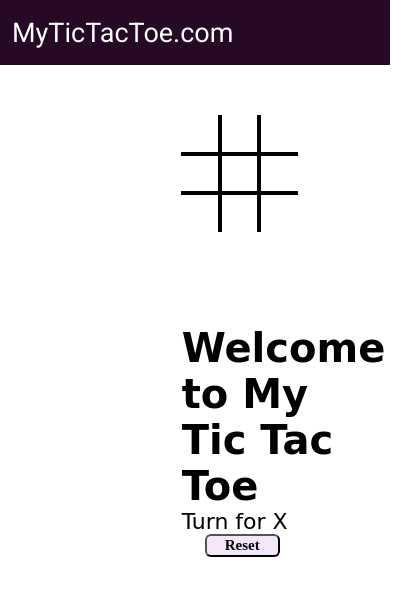
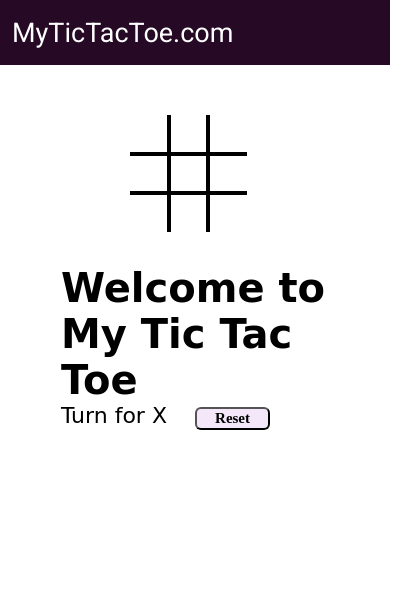
Before and after one commit to Koyandechirag/Tic-Tac-Toe-Game, a plain HTML site: page index.html in a window 390 px wide. Shown: the whole page, 419 px wide, since content can reach past the window. Drawn offline with Linux system fonts and the light colour scheme; a web font is replaced by a local one.

Commit message:
Update style.css

```diff
--- a/style.css
+++ b/style.css
@@ -104,10 +104,12 @@ nav ul{
 {
     .gameInfo{
         flex-wrap: wrap;
-        margin-top: 210px;
+
+        margin-top: 150px;
+        margin-left: -150px;
     }
     .container{
-        left: 150px;
+        left: 70px;
     }
 }
 @media (min-width: 450)
```
